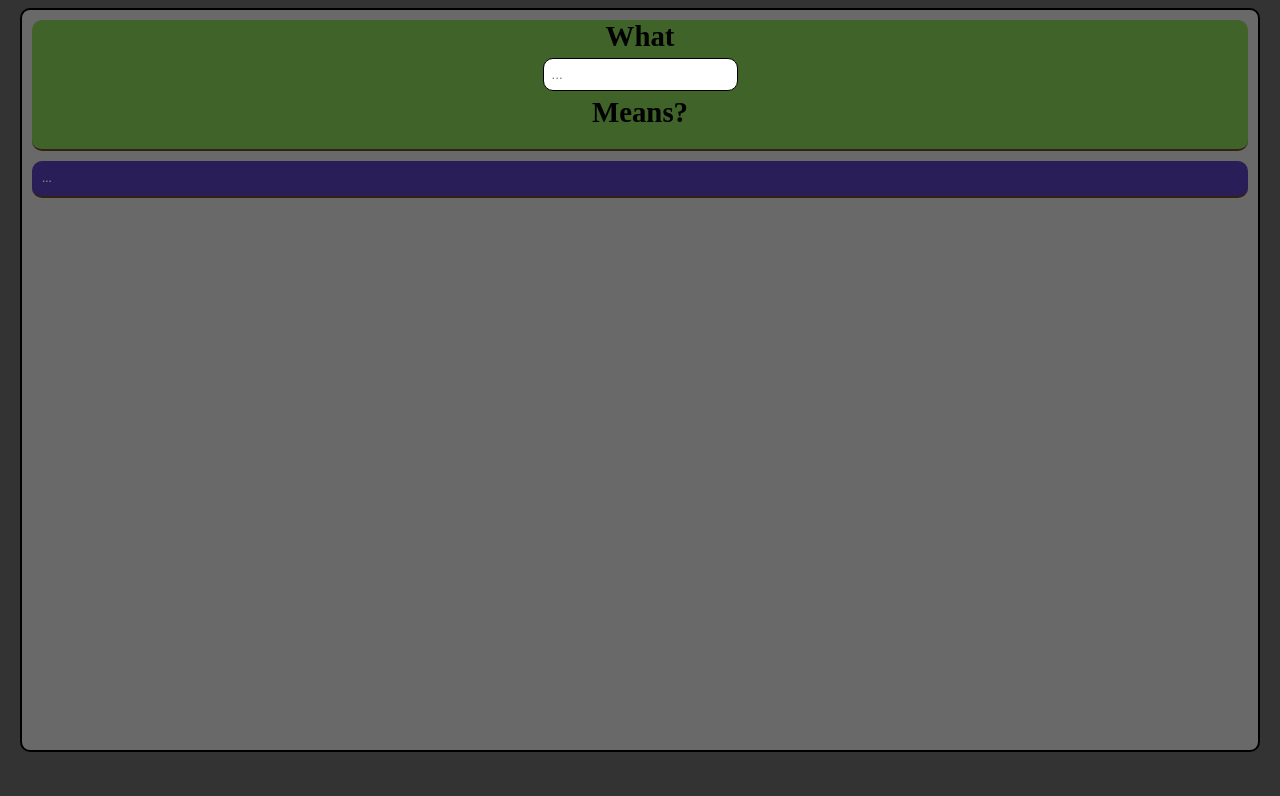
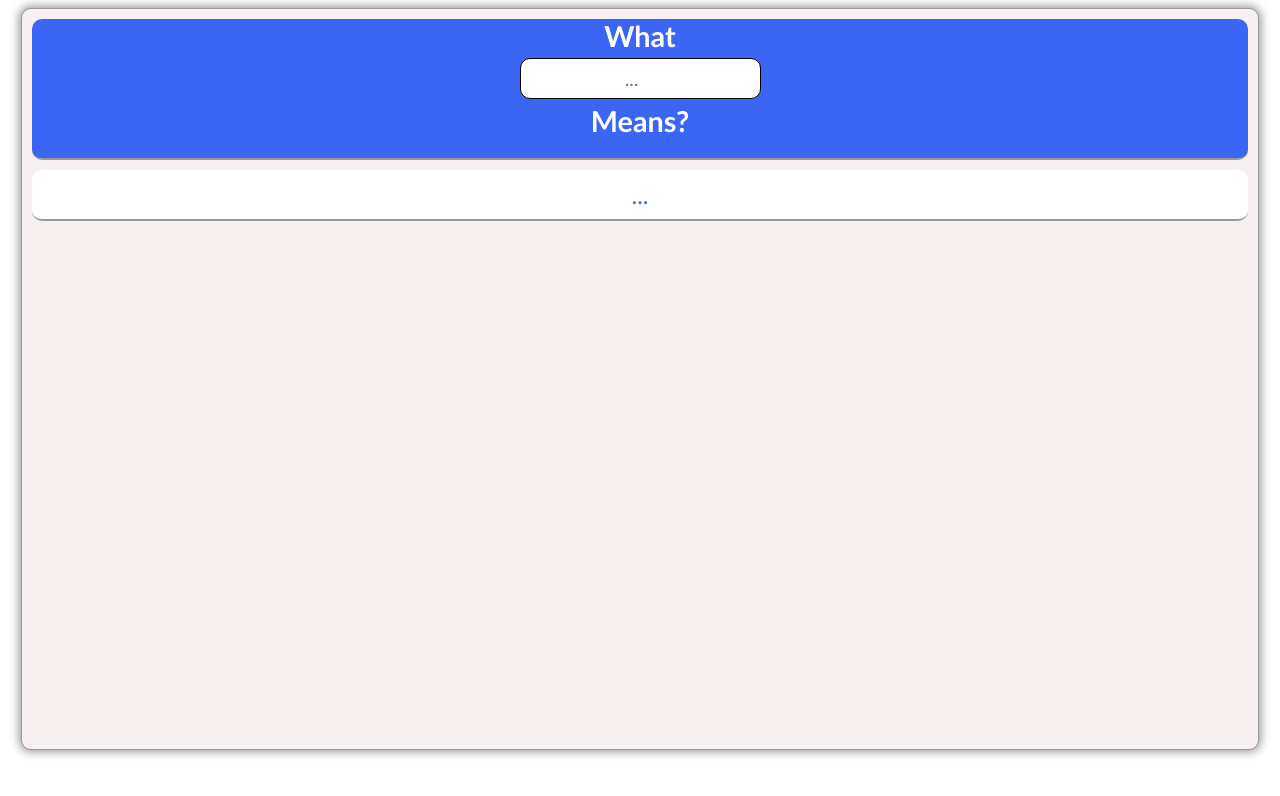
Before and after one commit to leandrowennrich/leandrowennrich.github.io, a plain HTML site: page Dict/index.html in a window 1280 px wide. Drawn offline with Linux system fonts and the light colour scheme.

Commit message:
New Words / change style

```diff
--- a/Dict/script.js
+++ b/Dict/script.js
@@ -7,8 +7,11 @@ function searchInput() {
   const dictionary = {
     HTTP: "HyperText Transfer Protocol",
     XML: "eXtesible Markup Language",
-    HTTPS: "Hyper Text Tranfer Protocol secure",
-    URL: "Uniform Resource Locator"
+    HTTPS: "Hyper Text Tranfer Protocol Secure",
+    URL: "Uniform Resource Locator",
+    DNS: "Domain Name System",
+    OOP: "Object Oriented Programming",
+    HTML: "HyperText Markup Language",
 
   };
   var inputText = searchBox.value.toUpperCase();
--- a/Dict/style.css
+++ b/Dict/style.css
@@ -1,6 +1,10 @@
+* {
+  font-family: 'Gill Sans', 'Gill Sans MT', Calibri, 'Trebuchet MS', sans-serif;
+}
+
 body {
   display: flex;
-  background-color: #333;
+  background-color: #fff;
   justify-content: center;
   align-items: center;
 }
@@ -15,32 +19,43 @@ input {
   border: black solid 1px;
   border-radius: 10px;
   margin: 5px;
+  font-size: 1.2rem;
+  text-align: center;
 }
+
+input:focus {
+  outline: none;
+}
+
 .container {
   margin: 0;
   padding: 10px;
-  border: 2px solid black;
+  border: 1px solid #999;
+  box-shadow: 0px 0px 10px 2px  #999;
   border-radius: 10px;
   width: 95vw;
   height: 90vh;
-  background-color: rgba(161, 161, 161, 0.493);
+  background-color: rgb(247, 240, 240);
   justify-content: center;
 }
 
 .search-box {
-  background-color: rgb(63, 99, 40);
+  background-color: rgb(59, 102, 243);
   text-align: center;
   padding-bottom: 20px;
-  border-bottom: #321 solid 2px;
+  border-bottom: #999 solid 2px;
   border-radius: 10px;
+  color: white;
 }
 
 .answer {
   font-size: 0.8rem;
   margin-top: 10px;
-  background-color: rgb(41, 30, 88);
-  color: #999;
+  background-color: #fff;
+  color: rgb(59, 102, 243);
   padding: 10px;
-  border-bottom: #321 solid 2px;
+  border-bottom: #999 solid 2px;
   border-radius: 10px;
+  font-size: 1.5rem;
+  text-align: center;
 }
```
Also changed, not shown: Dict/index.html (+3 -0 lines).
